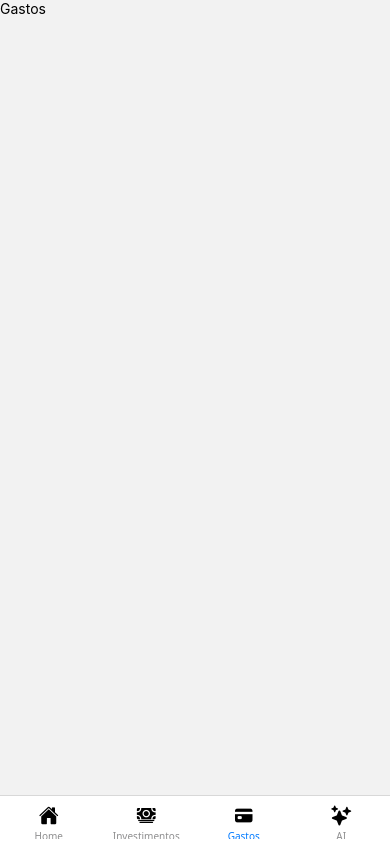
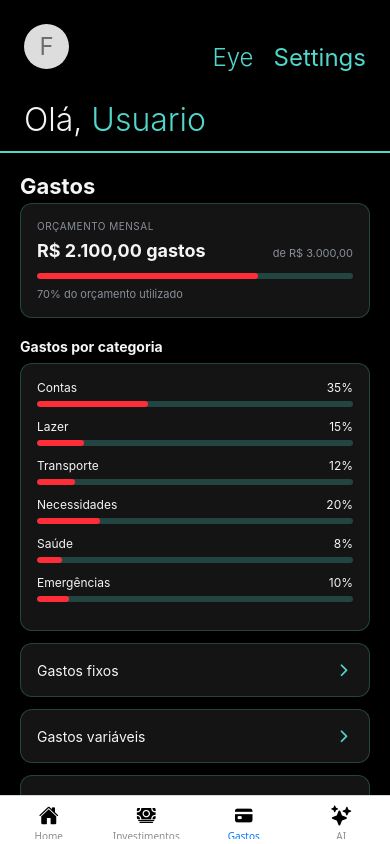
Before and after one commit to WiseJao/InvesteAI, a React Native app in the folder React-Native/: screen /Gastos in a window 390 px wide. Built offline with nearby package versions, Linux system fonts and the light colour scheme.

Commit message:
feat: adiciona tela de gastos com orcamento e categorias

```diff
--- a/React-Native/source/routes/Gastos/index.tsx
+++ b/React-Native/source/routes/Gastos/index.tsx
@@ -1,9 +1,129 @@
-import { View, Text } from 'react-native';
+import { View, Text, StyleSheet } from 'react-native';
+import { useNavigation } from '@react-navigation/native';
+import type { NativeStackNavigationProp } from '@react-navigation/native-stack';
+import { Ionicons } from '@expo/vector-icons';
+import Layout from '../../shared/layout';
+import Card from '../../shared/card';
+import { formatarReais } from '../../shared/currency';
+import { colors } from '../../styles/colors';
+import { categorias, orcamentoMensal, totalGasto } from './dados';
+import type { GastosStackParamList } from './types';
+
+type Atalho = {
+    label: string;
+    rota: Exclude<keyof GastosStackParamList, 'Gastos'>;
+};
+
+const atalhos: Atalho[] = [
+    { label: 'Gastos fixos', rota: 'GastosFixos' },
+    { label: 'Gastos variáveis', rota: 'GastosVariaveis' },
+    { label: 'Histórico de gastos', rota: 'HistoricoGastos' },
+];
 
 export default function Gastos() {
+    const navigation = useNavigation<NativeStackNavigationProp<GastosStackParamList>>();
+    const percentual = Math.round((totalGasto / orcamentoMensal) * 100);
+
     return (
-        <View>
-            <Text>Gastos</Text>
-        </View>
+        <Layout titulo="Gastos">
+            <Card rotulo="ORÇAMENTO MENSAL">
+                <View style={styles.valores}>
+                    <Text style={styles.total}>{formatarReais(totalGasto)} gastos</Text>
+                    <Text style={styles.orcamento}>de {formatarReais(orcamentoMensal)}</Text>
+                </View>
+                <View style={styles.trilho}>
+                    <View style={[styles.preenchimento, { width: `${percentual}%` }]} />
+                </View>
+                <Text style={styles.apoio}>{percentual}% do orçamento utilizado</Text>
+            </Card>
+
+            <Text style={styles.secao}>Gastos por categoria</Text>
+            <Card>
+                {categorias.map((categoria) => (
+                    <View key={categoria.nome} style={styles.categoria}>
+                        <View style={styles.categoriaTopo}>
+                            <Text style={styles.categoriaNome}>{categoria.nome}</Text>
+                            <Text style={styles.categoriaNome}>{categoria.percentual}%</Text>
+                        </View>
+                        <View style={styles.trilho}>
+                            <View
+                                style={[styles.preenchimento, { width: `${categoria.percentual}%` }]}
+                            />
+                        </View>
+                    </View>
+                ))}
+            </Card>
+
+            {atalhos.map((atalho) => (
+                <Card key={atalho.rota} onPress={() => navigation.navigate(atalho.rota)}>
+                    <View style={styles.atalho}>
+                        <Text style={styles.atalhoTexto}>{atalho.label}</Text>
+                        <Ionicons name="chevron-forward" size={18} color={colors.primary} />
+                    </View>
+                </Card>
+            ))}
+        </Layout>
     );
 }
+
+const styles = StyleSheet.create({
+    valores: {
+        flexDirection: 'row',
+        alignItems: 'baseline',
+        justifyContent: 'space-between',
+        marginBottom: 12,
+    },
+    total: {
+        fontSize: 18,
+        fontWeight: 'bold',
+        color: colors.text,
+    },
+    orcamento: {
+        fontSize: 11,
+        color: colors.textMuted,
+    },
+    trilho: {
+        height: 6,
+        borderRadius: 3,
+        backgroundColor: colors.border,
+        overflow: 'hidden',
+    },
+    preenchimento: {
+        height: 6,
+        borderRadius: 3,
+        backgroundColor: colors.negative,
+    },
+    apoio: {
+        fontSize: 11,
+        color: colors.textMuted,
+        marginTop: 8,
+    },
+    secao: {
+        fontSize: 14,
+        fontWeight: 'bold',
+        color: colors.text,
+        marginTop: 8,
+        marginBottom: 8,
+    },
+    categoria: {
+        marginBottom: 12,
+    },
+    categoriaTopo: {
+        flexDirection: 'row',
+        justifyContent: 'space-between',
+        marginBottom: 6,
+    },
+    categoriaNome: {
+        fontSize: 12,
+        color: colors.text,
+    },
+    atalho: {
+        flexDirection: 'row',
+        alignItems: 'center',
+        justifyContent: 'space-between',
+    },
+    atalhoTexto: {
+        fontSize: 14,
+        color: colors.text,
+    },
+});
```
